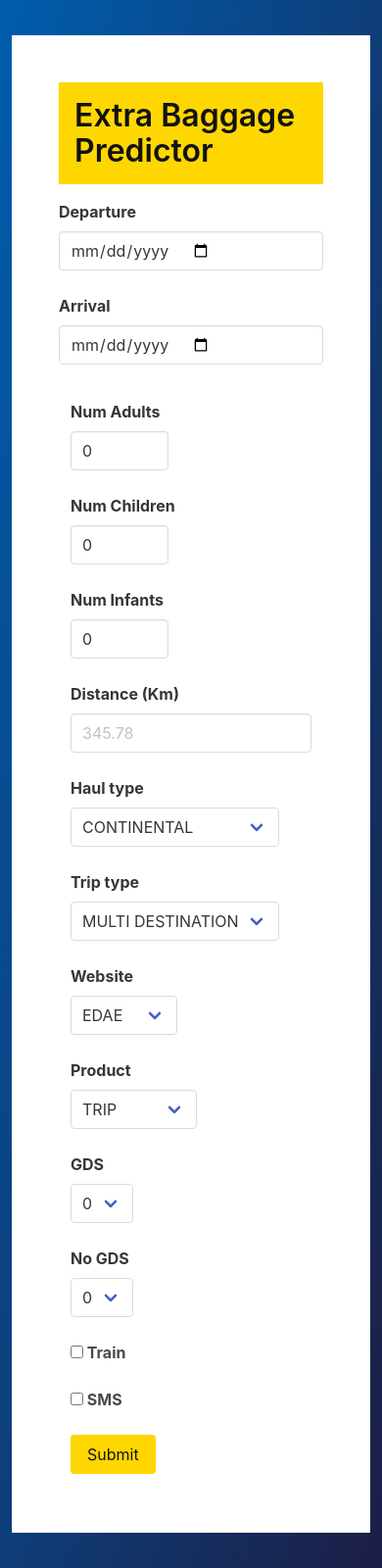
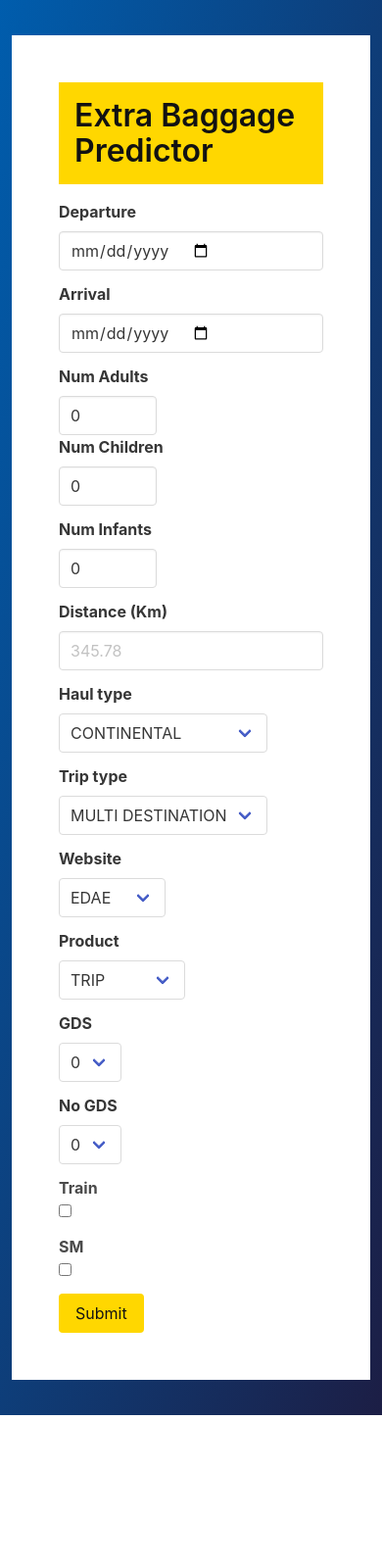
Before and after one commit to opartida/baggage-predictor, a Flask app: page / in a window 390 px wide. Shown: the whole page at 98% size. After the commit the page ends 1444 px from the top, so only its background shows below. Run offline with Flask 2, Linux system fonts and the light colour scheme.

Commit message:
fix: add form mobile reponsive

```diff
--- a/Templates/form.html
+++ b/Templates/form.html
@@ -1,24 +1,17 @@
-<div class="form-group">
 <form method="post" action="/predict">
-    <div class="columns">
-      <div class="column">
   <div class="field">
     <label class="label">Departure</label>
     <div class="control">
       <input class="input" name="departure" type="date" />
     </div>
   </div>
-      </div>
-      <div class="column">
   <div class="field">
     <label class="label">Arrival</label>
     <div class="control">
       <input class="input" name="arrival" type="date" />
     </div>
   </div>
-      </div>
-    </div>
-    <div class="column">
+  <div class="field">
     <label class="label">Num Adults</label>
     <div class="control">
       <input
@@ -30,8 +23,7 @@
         value="0"
       />
     </div>
-    </div>
-    <div class="column">
+    <div class="field">
       <label class="label">Num Children</label>
       <div class="control">
         <input
@@ -44,7 +36,7 @@
         />
       </div>
     </div>
-    <div class="column">
+    <div class="field">
       <label class="label">Num Infants</label>
       <div class="control">
         <input
@@ -57,7 +49,6 @@
         />
       </div>
     </div>
-    <div class="column">
     <div class="field">
       <label class="label">Distance (Km)</label>
       <div class="control">
@@ -72,8 +63,6 @@
         />
       </div>
     </div>
-    </div>
-    <div class="column">
     <div class="field">
       <label class="label">Haul type</label>
       <div class="control">
@@ -87,9 +76,6 @@
         </div>
       </div>
     </div>
-    </div>
-
-    <div class="column">
     <div class="field">
       <label class="label">Trip type</label>
       <div class="control">
@@ -104,9 +90,9 @@
       </div>
     </div>
   </div>
-    <div class="column">
   <div class="field">
     <label class="label">Website</label>
+    <div class="control">
       <div class="select">
         <select name="website">
           {% for i in ['EDAE', 'EDAR', 'EDAU', 'EDBR', 'EDCA', 'EDCH', 'EDCL',
@@ -123,9 +109,9 @@
       </div>
     </div>
   </div>
-    <div class="column">
   <div class="field">
     <label class="label">Product</label>
+    <div class="control">
       <div class="select">
         <select name="product">
           {% for i in ['TRIP', 'DYNPACK'] %}
@@ -135,9 +121,9 @@
       </div>
     </div>
   </div>
-    <div class="column">
   <div class="field">
     <label class="label">GDS</label>
+    <div class="control">
       <div class="select">
         <select name="gds">
           {% for i in [0, 1,2,3,4] %}
@@ -147,9 +133,9 @@
       </div>
     </div>
   </div>
-    <div class="column">
   <div class="field">
     <label class="label">No GDS</label>
+    <div class="control">
       <div class="select">
         <select name="no_gds">
           {% for i in [0, 1,2,3,4] %}
@@ -159,30 +145,18 @@
       </div>
     </div>
   </div>
-
-    <div class="column">
   <div class="field">
-        <div>
-          <label class="checkbox has-text-weight-bold">
+    <label class="checkbox has-text-weight-bold">Train</label>
+    <div class="control">
       <input type="checkbox" id="train" name="train" />
-            Train
-          </label>
     </div>
   </div>
-    </div>
-
-    <div class="column">
   <div class="field">
-        <div>
-          <label class="checkbox has-text-weight-bold">
+    <label class="checkbox has-text-weight-bold">SM</label>
+    <div class="control">
       <input type="checkbox" id="sms" name="sms" />
-            SMS
-          </label>
     </div>
   </div>
-    </div>
-
-    <div class="column">
   <div class="field is-grouped">
     <div class="control">
       <button
@@ -193,6 +167,4 @@
       </button>
     </div>
   </div>
-    </div>
 </form>
-</div>
```
Lines whose indentation alone changed are shown as unchanged.
